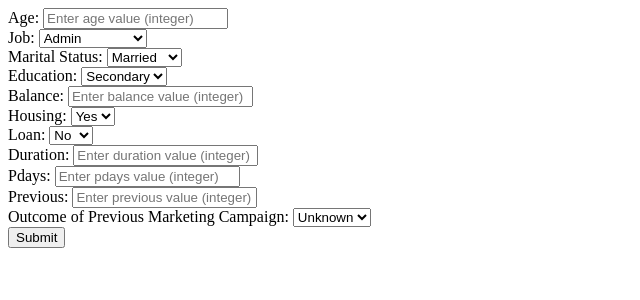
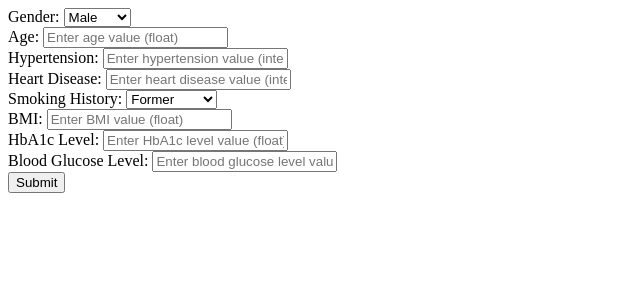
Before and after one commit to jayraj2498/Diabetes_prediction_cicd_proj, a Flask app: page /predict in a window 1280 px wide. Shown: the top 300 px of the page, without its empty margins (0-640 px from the left). Run offline with Flask 3, Linux system fonts and the light colour scheme.

Commit message:
our model run succesfully

```diff
--- a/app.py
+++ b/app.py
@@ -26,17 +26,14 @@ def predict_datapoint():
 
     else:
         data=CustomData(
-            age=int(request.form.get('age')),
-            job=request.form.get('job'),
-            marital=request.form.get('marital'),
-            education=request.form.get('education'),
-            balance=int(request.form.get('balance')),
-            housing=request.form.get('housing'),
-            loan=request.form.get('loan'),
-            duration=int(request.form.get('duration')),
-            pdays=int(request.form.get('pdays')),
-            previous=int(request.form.get('previous')),
-            poutcome=request.form.get('poutcome')
+            gender=request.form.get('gender'),
+            age=float(request.form.get('age')),
+            hypertension=int(request.form.get('hypertension')),
+            heart_disease=int(request.form.get('heart_disease')),
+            smoking_history=request.form.get('smoking_history'),
+            bmi=float(request.form.get('bmi')),
+            HbA1c_level=float(request.form.get('HbA1c_level')),
+            blood_glucose_level=int(request.form.get('blood_glucose_level'))
 
         )
 
@@ -45,13 +42,13 @@ def predict_datapoint():
         predict_pipeline=predictpipeline()
         pred=predict_pipeline.predict(final_new_data)
 
-        result_str = 'yes' if pred[0] == 1 else 'no'
+        result_str = 'Positive' if pred[0] == 1 else 'Negative'
 
         # Determine message based on prediction
-        message = "Congratulations! You're predicted to make a deposit." if pred[0] == 1 else "Sorry, you're not predicted to make a deposit."
+        message = "The prediction result is Positive.You are Diabetic " if pred[0] == 1 else "The prediction result is Negative. You are Non Diabetic"
 
         # Render results template with prediction
-        return render_template('results.html', final_result=result_str ,message=message)
+        return render_template('results.html', final_result=result_str, message=message)
 
 
 
--- a/templates/form.html
+++ b/templates/form.html
@@ -2,91 +2,54 @@
 <body>
 <form action="{{url_for('predict_datapoint')}}" method="POST">
     <div class="form-group">
-        <label for="age">Age:</label>
-        <input type="text" id="age" name="age" placeholder="Enter age value (integer)">
-    </div>
-
-    <div class="form-group">
-        <label for="job">Job:</label>
-        <select id="job" name="job">
-            <option value="admin">Admin</option>
-            <option value="technician">Technician</option>
-            <option value="services">Services</option>
-            <option value="management">Management</option>
-            <option value="retired">Retired</option>
-            <option value="blue_collar">Blue Collar</option>
-            <option value="unemployed">Unemployed</option>
-            <option value="entrepreneur">Entrepreneur</option>
-            <option value="housemaid">Housemaid</option>
-            <option value="unknown">Unknown</option>
-            <option value="self_employed">Self Employed</option>
-            <option value="student">Student</option>
+        <label for="gender">Gender:</label>
+        <select id="gender" name="gender">
+            <option value="Male">Male</option>
+            <option value="Female">Female</option>
+            <option value="Other">Other</option>
         </select>
     </div>
 
     <div class="form-group">
-        <label for="marital">Marital Status:</label>
-        <select id="marital" name="marital">
-            <option value="married">Married</option>
-            <option value="single">Single</option>
-            <option value="divorced">Divorced</option>
+        <label for="age">Age:</label>
+        <input type="text" id="age" name="age" placeholder="Enter age value (float)">
+    </div>
+
+    <div class="form-group">
+        <label for="hypertension">Hypertension:</label>
+        <input type="text" id="hypertension" name="hypertension" placeholder="Enter hypertension value (integer)">
+    </div>
+
+    <div class="form-group">
+        <label for="heart_disease">Heart Disease:</label>
+        <input type="text" id="heart_disease" name="heart_disease" placeholder="Enter heart disease value (integer)">
+    </div>
+
+    <div class="form-group">
+        <label for="smoking_history">Smoking History:</label>
+        <select id="smoking_history" name="smoking_history">
+            <option value="former">Former</option>
+            <option value="No_Info">No Info</option>
+            <option value="never">Never</option>
+            <option value="not_current">Not Current</option>
+            <option value="current">Current</option>
+            <option value="ever">Ever</option>
         </select>
     </div>
 
     <div class="form-group">
-        <label for="education">Education:</label>
-        <select id="education" name="education">
-            <option value="secondary">Secondary</option>
-            <option value="tertiary">Tertiary</option>
-            <option value="primary">Primary</option>
-            <option value="unknown">Unknown</option>
-        </select>
+        <label for="bmi">BMI:</label>
+        <input type="text" id="bmi" name="bmi" placeholder="Enter BMI value (float)">
     </div>
 
     <div class="form-group">
-        <label for="balance">Balance:</label>
-        <input type="text" id="balance" name="balance" placeholder="Enter balance value (integer)">
+        <label for="HbA1c_level">HbA1c Level:</label>
+        <input type="text" id="HbA1c_level" name="HbA1c_level" placeholder="Enter HbA1c level value (float)">
     </div>
 
     <div class="form-group">
-        <label for="housing">Housing:</label>
-        <select id="housing" name="housing">
-            <option value="yes">Yes</option>
-            <option value="no">No</option>
-        </select>
-    </div>
-
-    <div class="form-group">
-        <label for="loan">Loan:</label>
-        <select id="loan" name="loan">
-            <option value="no">No</option>
-            <option value="yes">Yes</option>
-        </select>
-    </div>
-
-    <div class="form-group">
-        <label for="duration">Duration:</label>
-        <input type="text" id="duration" name="duration" placeholder="Enter duration value (integer)">
-    </div>
-
-    <div class="form-group">
-        <label for="pdays">Pdays:</label>
-        <input type="text" id="pdays" name="pdays" placeholder="Enter pdays value (integer)">
-    </div>
-
-    <div class="form-group">
-        <label for="previous">Previous:</label>
-        <input type="text" id="previous" name="previous" placeholder="Enter previous value (integer)">
-    </div>
-
-    <div class="form-group">
-        <label for="poutcome">Outcome of Previous Marketing Campaign:</label>
-        <select id="poutcome" name="poutcome">
-            <option value="unknown">Unknown</option>
-            <option value="other">Other</option>
-            <option value="failure">Failure</option>
-            <option value="success">Success</option>
-        </select>
+        <label for="blood_glucose_level">Blood Glucose Level:</label>
+        <input type="text" id="blood_glucose_level" name="blood_glucose_level" placeholder="Enter blood glucose level value (integer)">
     </div>
 
     <div style="clear:both;"></div>
--- a/templates/index.html
+++ b/templates/index.html
@@ -1 +1 @@
-<h1> Welcome Bank Marketing Deposite prediction proj  <h1>
+<h1> Welcome to diabetes prediction proj  <h1>
```
Also changed, not shown: src/pipeline/predict_pipeline.py (+22 -31 lines), 1 other file.
